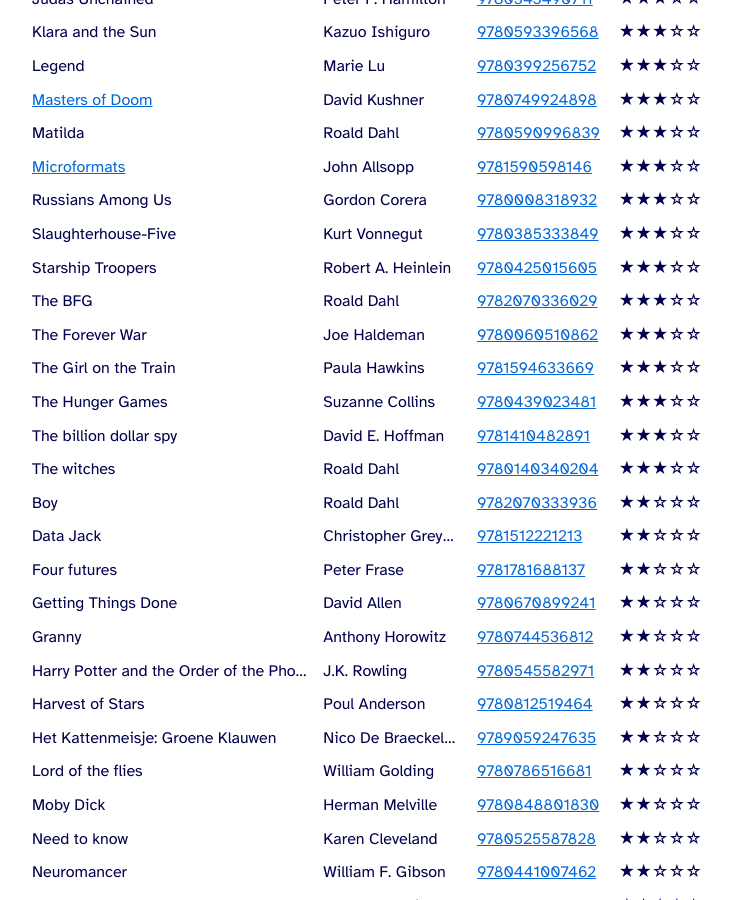
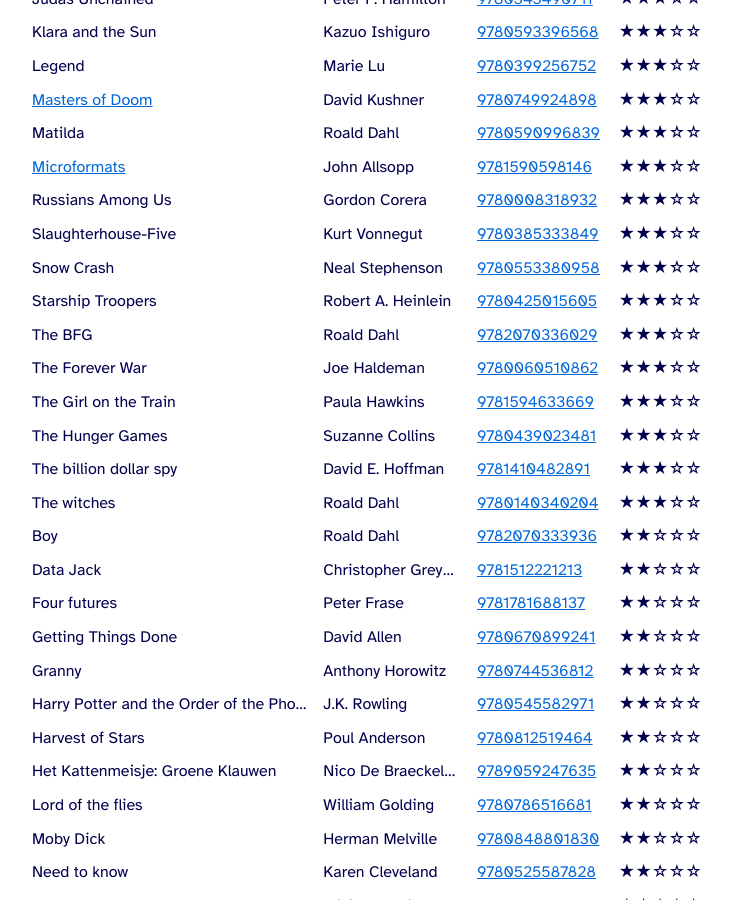
Before and after one commit to cimm/suffix, a Jekyll site: the page built from reading/index.html, in a window 1280 px wide and 900 px high, scrolled down 2725 px. Shown: the whole window, without its empty margins (273-1005 px from the left). Built offline with Jekyll 4.4.1, drawn with Linux system fonts in a browser that asks for light colours.

Commit message:
Add Snow Crash by N. Stephenson

```diff
--- a/_data/books.yml
+++ b/_data/books.yml
@@ -345,6 +345,10 @@
   author: "Kurt Vonnegut"
   isbn13: 9780385333849
   rating: 3
+- name: "Snow Crash"
+  author: "Neal Stephenson"
+  isbn13: 9780553380958
+  rating: 3
 - name: "Starship Troopers"
   author: "Robert A. Heinlein"
   isbn13: 9780425015605
```
